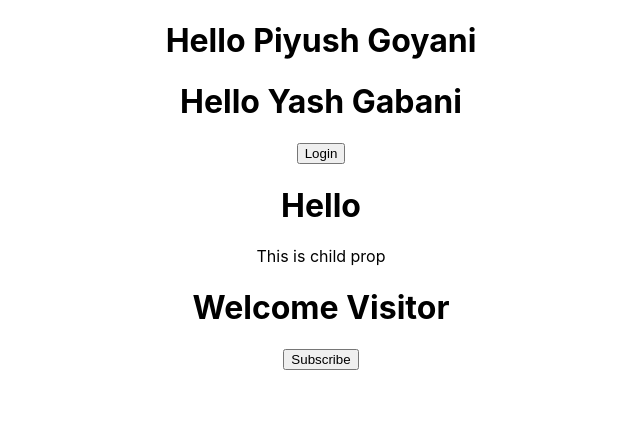
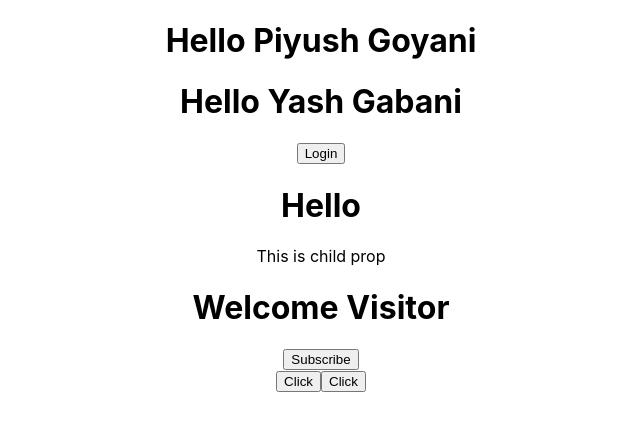
Before and after one commit to piyush-multiplexer/hello-react, a React (Create React App) app: page / in a window 1280 px wide. Shown: the top 430 px of the page, without its empty margins (319-959 px from the left). Built offline with nearby package versions, Linux system fonts and the light colour scheme.

Commit message:
event handler

```diff
--- a/src/App.js
+++ b/src/App.js
@@ -1,4 +1,5 @@
 import "./App.css";
+import { ClickHandler } from "./components/ClickHandler";
 import { Greet } from "./components/Greet";
 import { Message } from "./components/Message";
 function App() {
@@ -12,6 +13,7 @@ function App() {
         <p>This is child prop</p>
       </Greet>
       <Message />
+      <ClickHandler />
     </div>
   );
 }
--- /dev/null
+++ b/src/components/ClickHandler.js
@@ -0,0 +1,12 @@
+export const ClickHandler = () => {
+  const clickHandler = (event, count = 1) => {
+    console.log("btn clicked", count, event);
+  };
+
+  return (
+    <div>
+      <button onClick={clickHandler}>Click</button>
+      <button onClick={(evt) => clickHandler(evt, 5)}>Click</button>
+    </div>
+  );
+};
```
